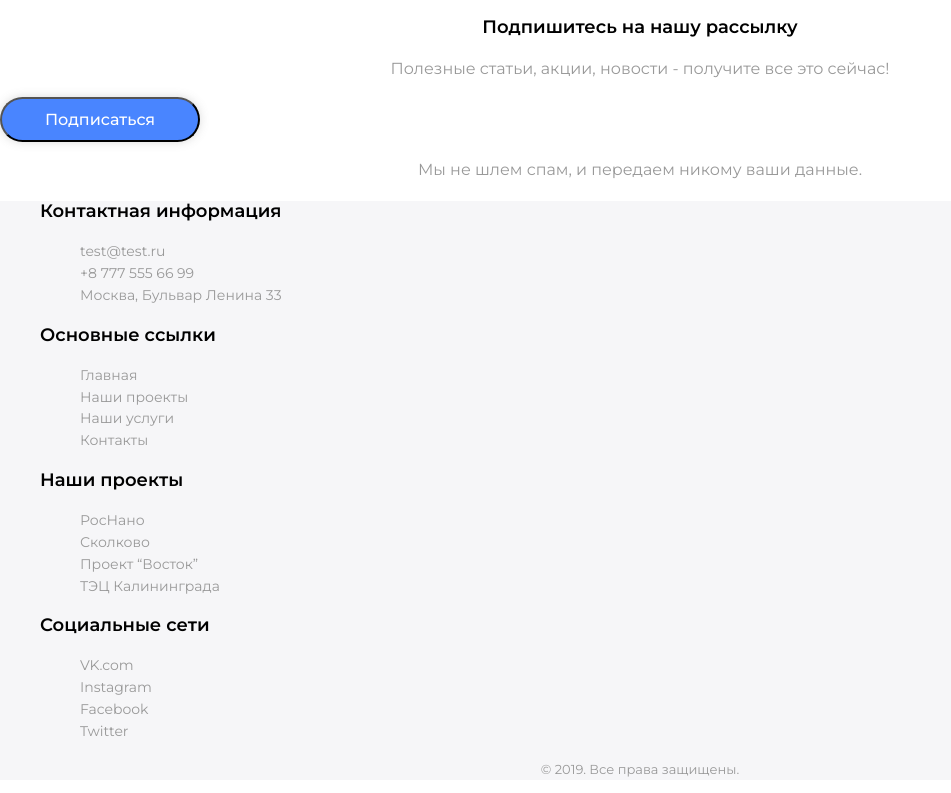
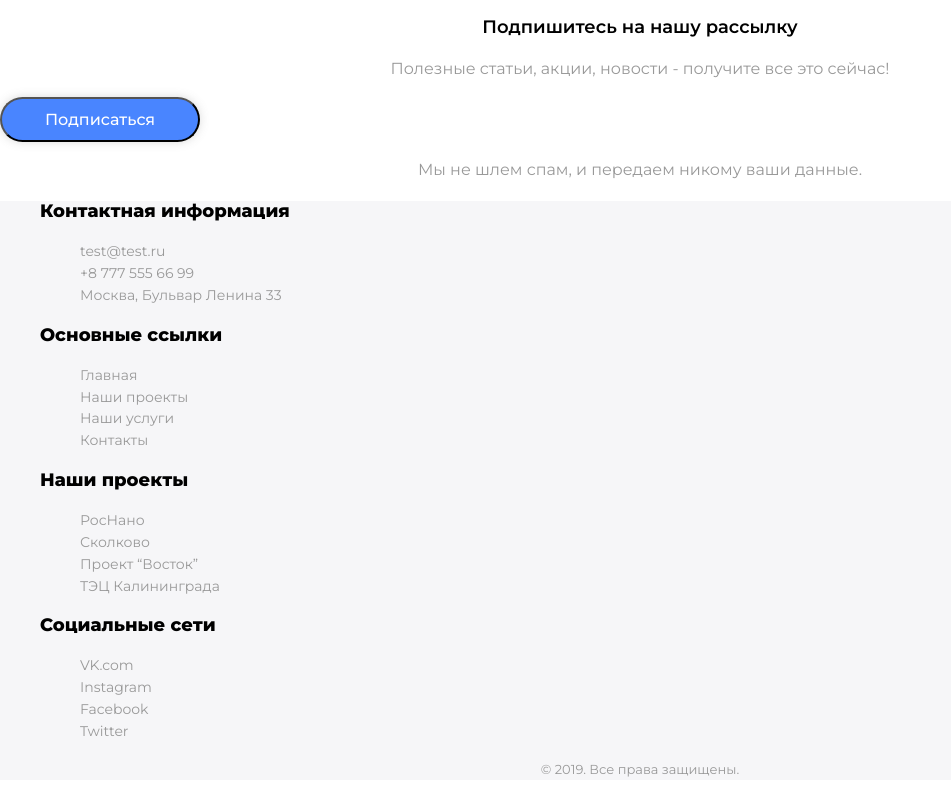
Before and after one commit to VladymyrRzhanov/blended1, a plain HTML site: page index.html in a window 1280 px wide. Shown: the part 5032-5825 px from the top of the page, without its empty margins (0-951 px from the left). Drawn offline with nearby package versions, Linux system fonts and the light colour scheme.

Commit message:
Исправляет тег <h3> на <b> в футере

```diff
--- a/index.html
+++ b/index.html
@@ -173,7 +173,7 @@
     <footer class="footer">
         <ul class="footer-list">
             <li class="footer-item">
-                <h3 class="footer-item-title section-title">Контактная информация</h3>
+                <p class="footer-item-title section-title"><b>Контактная информация</b></p>
                 <ul>
                     <li><a href="mailto:test@test.ru" class="footer-item-text page-text link">test@test.ru</a></li>
                     <li><a href="tel:+87775556699" class="footer-item-text page-text link">+8 777 555 66 99</a></li>
@@ -181,7 +181,7 @@
                 </ul>
             </li>
             <li class="footer-item">
-                <h3 class="footer-item-title section-title">Основные ссылки</h3>
+                <p class="footer-item-title section-title"><b>Основные ссылки</b></p>
                 <ul>
                     <li><a href="" class="footer-item-text page-text link">Главная</a></li>
                     <li><a href="" class="footer-item-text page-text link">Наши проекты</a></li>
@@ -190,7 +190,7 @@
                 </ul>
             </li>
             <li class="footer-item">
-                <h3 class="footer-item-title section-title">Наши проекты</h3>
+                <p class="footer-item-title section-title"><b>Наши проекты</b></p>
                 <ul>
                     <li><a href="" class="footer-item-text page-text link">РосНано</a></li>
                     <li><a href="" class="footer-item-text page-text link">Сколково</a></li>
@@ -199,7 +199,7 @@
                 </ul>
             </li>
             <li class="footer-item">
-                <h3 class="footer-item-title section-title">Социальные сети</h3>
+                <p class="footer-item-title section-title"><b>Социальные сети</b></p>
                 <ul>
                     <li><a href="https://vk.com/" target="_blank" rel="noreferrer noopener" class="footer-item-text page-text link">VK.com</a></li>
                     <li><a href="https://www.instagram.com/" target="_blank" rel="noreferrer noopener" class="footer-item-text page-text link">Instagram</a></li>
```
